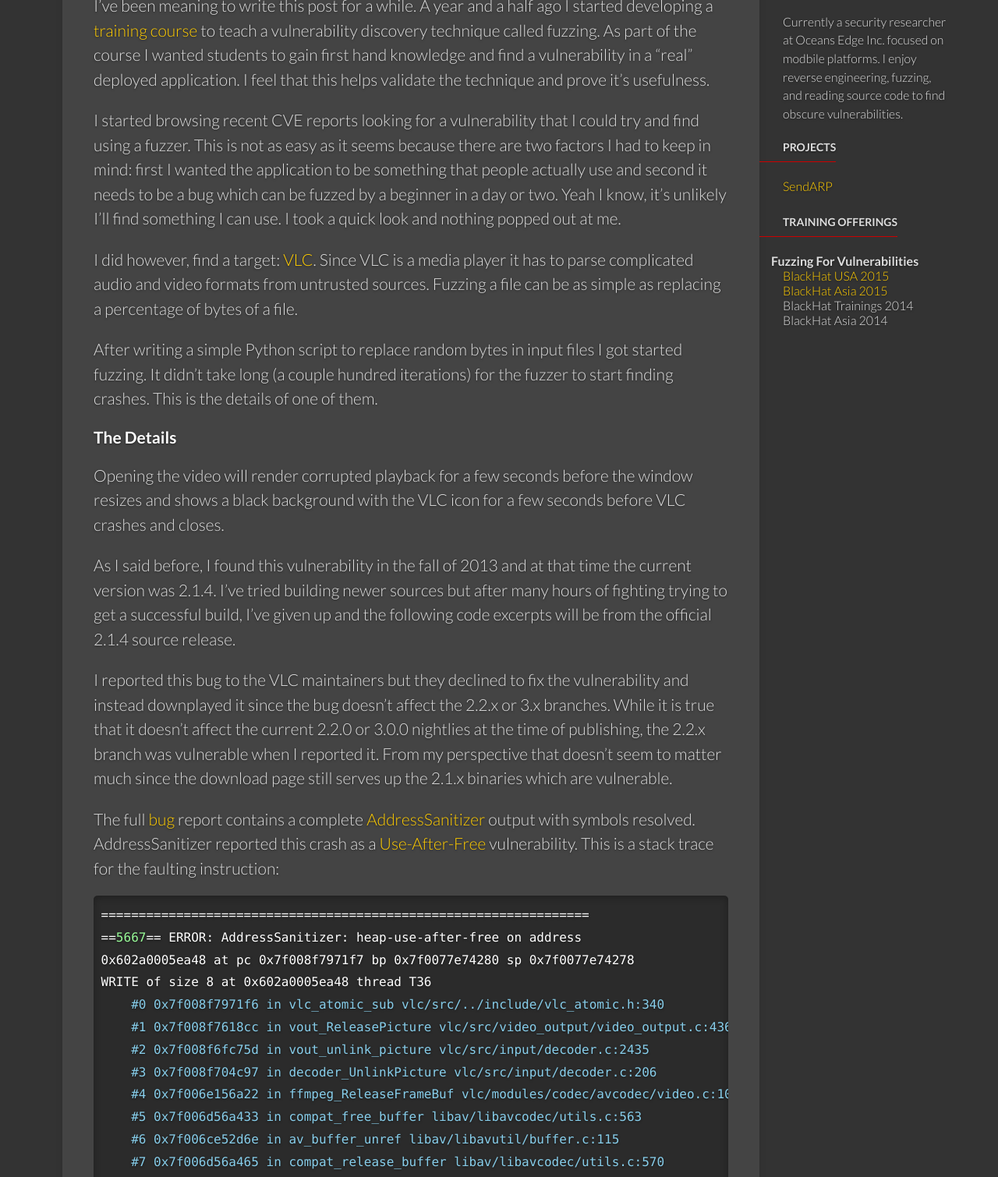
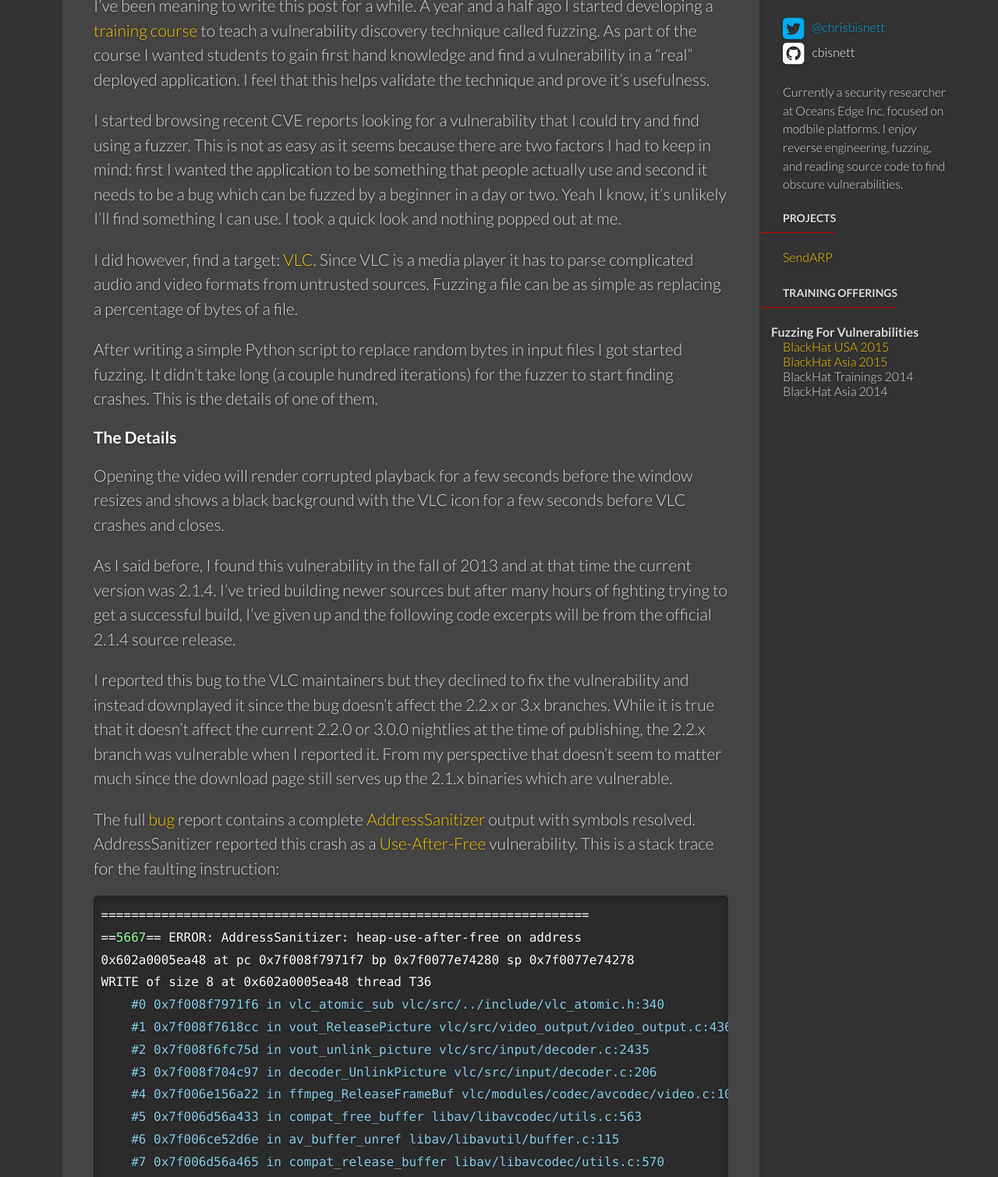
Before and after one commit to cbisnett/cbisnett.github.io, a Jekyll site: the page built from index.html, in a window 1280 px wide, cut to the strip 409-1919 px from the top of the page. Shown: the whole strip at 78% size. Built offline with Jekyll 4.4.1, drawn with Linux system fonts in a browser that asks for light colours; nearby versions of some CDN libraries.

Commit message:
Added social media handles

```diff
--- a/_includes/news_contents.html
+++ b/_includes/news_contents.html
@@ -2,6 +2,11 @@
   <aside>
     <h4>Chris Bisnett</h4>
     <img src="https://github.com/cbisnett.png" class="headshot"/>
+
+    <ul class="identities">
+      <li class="twitter"><a href="https://twitter.com/chrisbisnett"><span class="fa fa-twitter-square"></span>@chrisbisnett</a></li>
+      <li class="github"><a href="https://github.com/cbisnett"><span class="fa fa-github-square"></span>cbisnett</a></li>
+    </ul>
     <p class="bio">Currently a security researcher at Oceans Edge Inc. focused on modbile platforms.  I enjoy reverse engineering, fuzzing, and reading source code to find obscure vulnerabilities.</p>
 
     <h4>Projects</h4>
--- a/_includes/top.html
+++ b/_includes/top.html
@@ -8,6 +8,7 @@
   <link rel="alternate" type="application/rss+xml" title="The Electron Jungle • Reverse engineering, hacking, fuzzing, and more" href="/feed.xml">
   <link rel="stylesheet" href="//fonts.googleapis.com/css?family=Lato:300,300italic,400,400italic,700,700italic,900">
   <link rel="stylesheet" href="/css/screen.css">
+  <link rel="stylesheet" href="//maxcdn.bootstrapcdn.com/font-awesome/4.3.0/css/font-awesome.min.css">
   <!-- <link rel="icon" type="image/x-icon" href="/favicon.ico"> -->
   <!--[if lt IE 9]>
   <script src="/js/html5shiv.min.js"></script>
--- a/_sass/_font-awesome.scss
+++ /dev/null
@@ -1,22 +0,0 @@
-/*!
- *  Font Awesome 4.2.0 by @davegandy - http://fontawesome.io - @fontawesome
- *  License - http://fontawesome.io/license (Font: SIL OFL 1.1, CSS: MIT License)
- */
-@font-face {
-  font-family: 'FontAwesome';
-  src: url('../fonts/fontawesome-webfont.eot?v=4.2.0');
-  src: url('../fonts/fontawesome-webfont.eot?#iefix&v=4.2.0') format('embedded-opentype'), url('../fonts/fontawesome-webfont.woff?v=4.2.0') format('woff'), url('../fonts/fontawesome-webfont.ttf?v=4.2.0') format('truetype'), url('../fonts/fontawesome-webfont.svg?v=4.2.0#fontawesomeregular') format('svg');
-  font-weight: normal;
-  font-style: normal;
-}
-.fa {
-  display: inline-block;
-  font: normal normal normal 14px/1 FontAwesome;
-  font-size: inherit;
-  text-rendering: auto;
-  -webkit-font-smoothing: antialiased;
-  -moz-osx-font-smoothing: grayscale;
-}
-.fa-link:before {
-  content: "\f0c1";
-}
--- a/_sass/_style.scss
+++ b/_sass/_style.scss
@@ -426,6 +426,26 @@ aside {
   .headshot {
     @include border-radius(10px);
     margin-top: 21px;
+  }
+
+  .identities {
+    li a {
+
+      span {
+        margin-right: 10px;
+        font-size: 2em;
+        vertical-align: middle;
+      }
+
+    }
+
+    .twitter a {
+      color: #00aced;
+    }
+
+    .github a {
+      color: white;
+    }
   }
 
   .bio {
--- a/css/screen.scss
+++ b/css/screen.scss
@@ -5,5 +5,4 @@
 @import "normalize";
 @import "gridism";
 @import "pygments";
-@import "font-awesome";
 @import "style";
```
